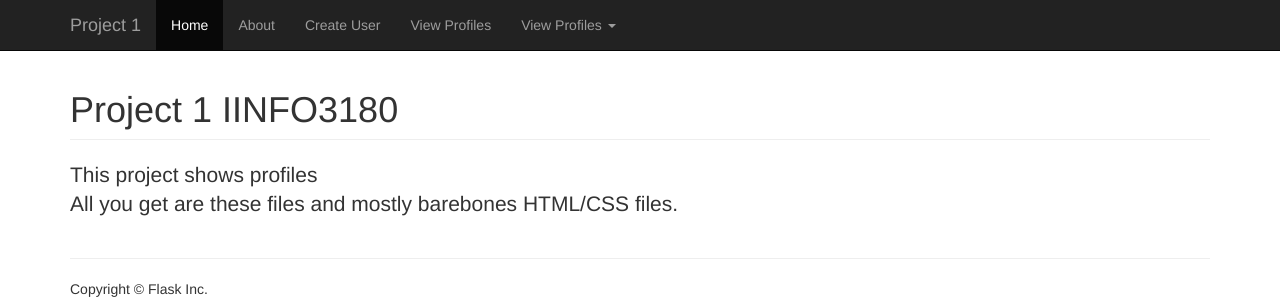
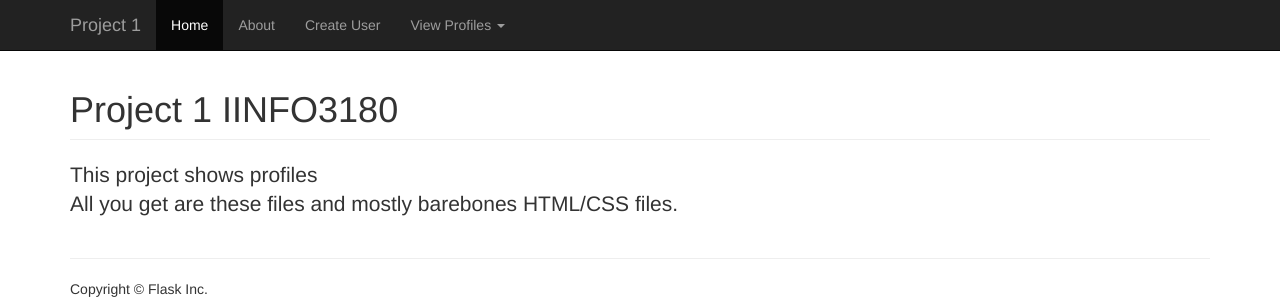
Before and after one commit to kingdami/info3180-project1, a Flask app: page / in a window 1280 px wide. Shown: the top 301 px of the page. Run offline with Flask 2, Linux system fonts and the light colour scheme; parts of the project's set-up code (start-up, migrations or seed data) failed here and were passed over; some libraries are stand-ins or nearby versions.

Commit message:
Final Commit

```diff
--- a/app/templates/header.html
+++ b/app/templates/header.html
@@ -14,7 +14,6 @@
             <li class="active"><a href="{{ url_for('home') }}">Home</a></li>
             <li><a href="{{ url_for('about') }}">About</a></li>
             <li><a href="{{ url_for('profile') }}">Create User</a></li>
-            <li><a href="{{ url_for('profiles') }}">View Profiles</a></li>
             <li class="dropdown">
               <a href="#" class="dropdown-toggle" data-toggle="dropdown" role="button" aria-haspopup="true" aria-expanded="false">View Profiles <span class="caret"></span></a>
               <ul class="dropdown-menu">
```
